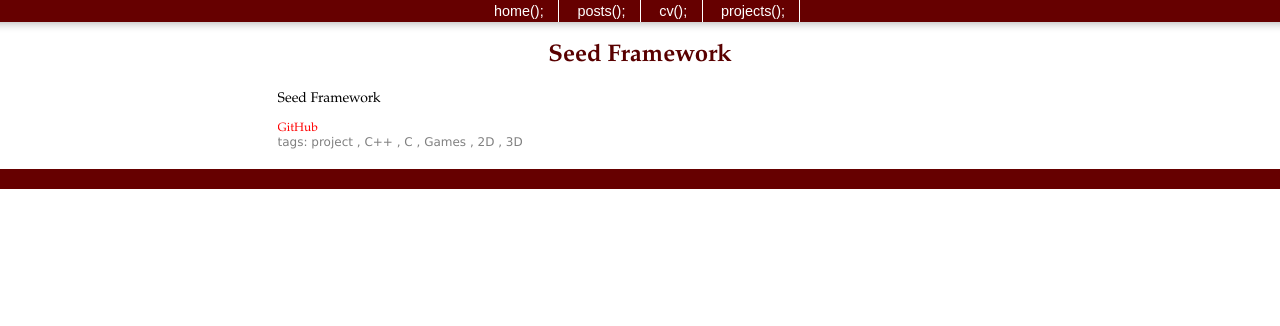
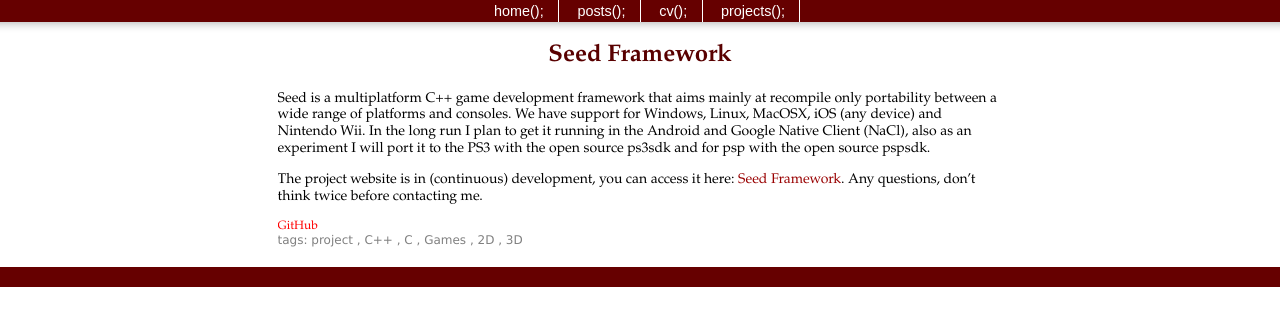
Before and after one commit to fungos/fungos.github.com, a Jekyll site: the page built from _posts/2008-03-10-seed.md, in a window 1280 px wide. Shown: the top 326 px of the page. Built offline with Jekyll 4.4.1, drawn with Linux system fonts in a browser that asks for light colours; Markdown is read by kramdown in place of the engine named in the settings.

Commit message:
updated with seed info

```diff
--- a/_posts/2008-03-10-seed.md
+++ b/_posts/2008-03-10-seed.md
@@ -5,4 +5,8 @@
 tags: project C++ C Games 2D 3D
 ---
 
-Seed Framework
+Seed is a multiplatform C++ game development framework that aims mainly at recompile only portability between a wide range of platforms and consoles.
+We have support for Windows, Linux, MacOSX, iOS (any device) and Nintendo Wii. In the long run I plan to get it running in the Android and Google Native Client (NaCl), also as an experiment I will port it to the PS3 with the open source ps3sdk and for psp with the open source pspsdk.
+
+The project website is in (continuous) development, you can access it here: <a href='http://www.seedframework.org' target='_new'>Seed Framework</a>.
+Any questions, don't think twice before contacting me.
```
